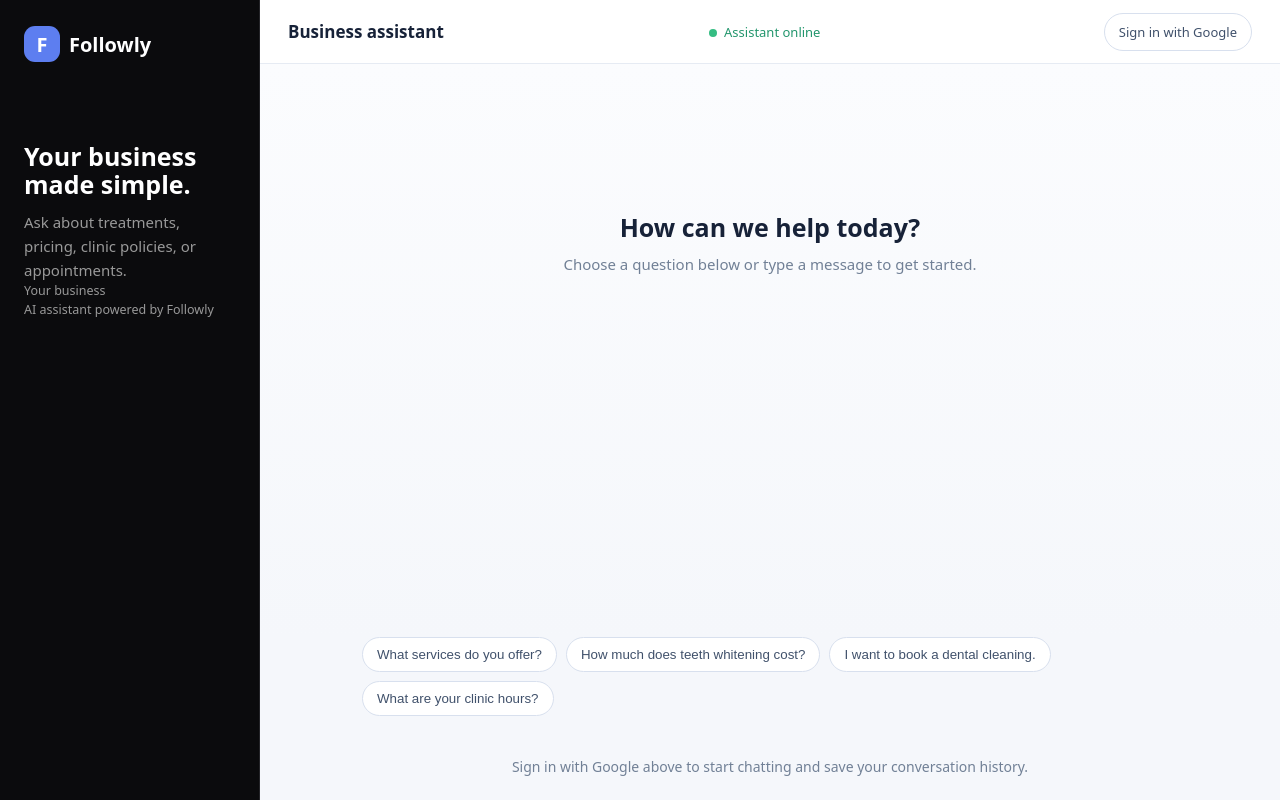
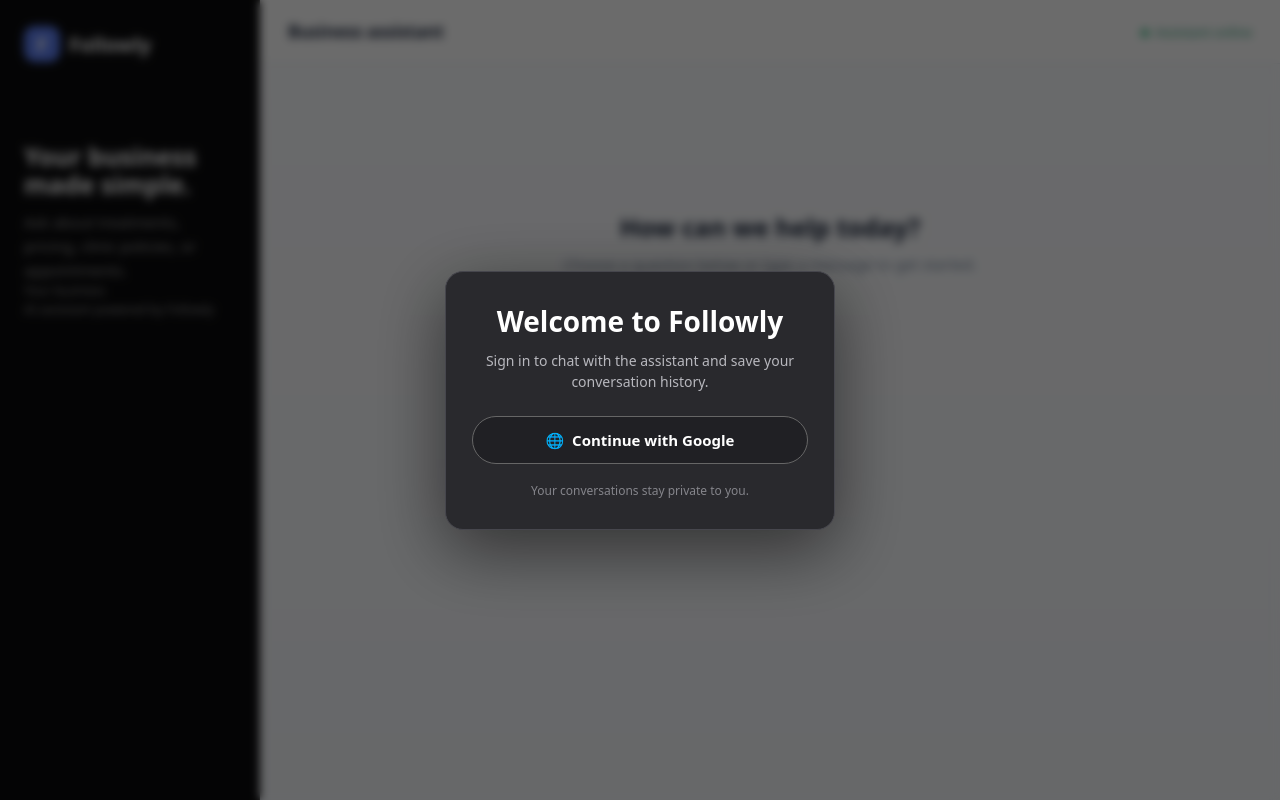
Before and after one commit to AdeelMalik22/followly, a FastAPI app: page /chat in a window 1280 px wide. Run offline with FastAPI, Linux system fonts and the light colour scheme; parts of the project's set-up code (start-up, migrations or seed data) failed here and were passed over.

Commit message:
Updated the signed-out interface.

```diff
--- a/app/templates/chat.html
+++ b/app/templates/chat.html
@@ -421,10 +421,12 @@
     }
     else {
         form.style.display = 'none';
-        const notice = document.createElement('div');
-        notice.textContent = 'Sign in with Google above to start chatting and save your conversation history.';
-        notice.style.cssText = 'text-align:center;padding:24px;color:#718096;font-size:14px';
-        document.querySelector('.content').appendChild(notice);
+        document.querySelector('.quick').style.display = 'none';
+        signIn.style.display = 'none';
+        const overlay = document.createElement('div');
+        overlay.style.cssText = 'position:fixed;inset:0;background:rgba(0,0,0,.58);backdrop-filter:blur(5px);display:flex;align-items:center;justify-content:center;z-index:20;padding:20px';
+        overlay.innerHTML = '<div style="width:100%;max-width:390px;background:#29292d;border:1px solid #46464d;border-radius:18px;padding:30px 26px;text-align:center;color:#fff;box-shadow:0 20px 70px #0008"><div style="font-size:28px;font-weight:700;margin-bottom:10px">Welcome to Followly</div><p style="color:#b8b8be;font-size:14px;line-height:1.5;margin:0 0 24px">Sign in to chat with the assistant and save your conversation history.</p><a href="/api/v1/customer/auth/google?business_key='+encodeURIComponent(businessKey)+'" style="display:block;padding:13px;border:1px solid #666;border-radius:24px;color:#fff;text-decoration:none;font-weight:600;background:#202024">🌐&nbsp; Continue with Google</a><div style="margin-top:18px;color:#85858b;font-size:12px">Your conversations stay private to you.</div></div>';
+        document.body.appendChild(overlay);
     }
     if (authenticated && chatList.length) {
         const list = document.createElement('div');
```
